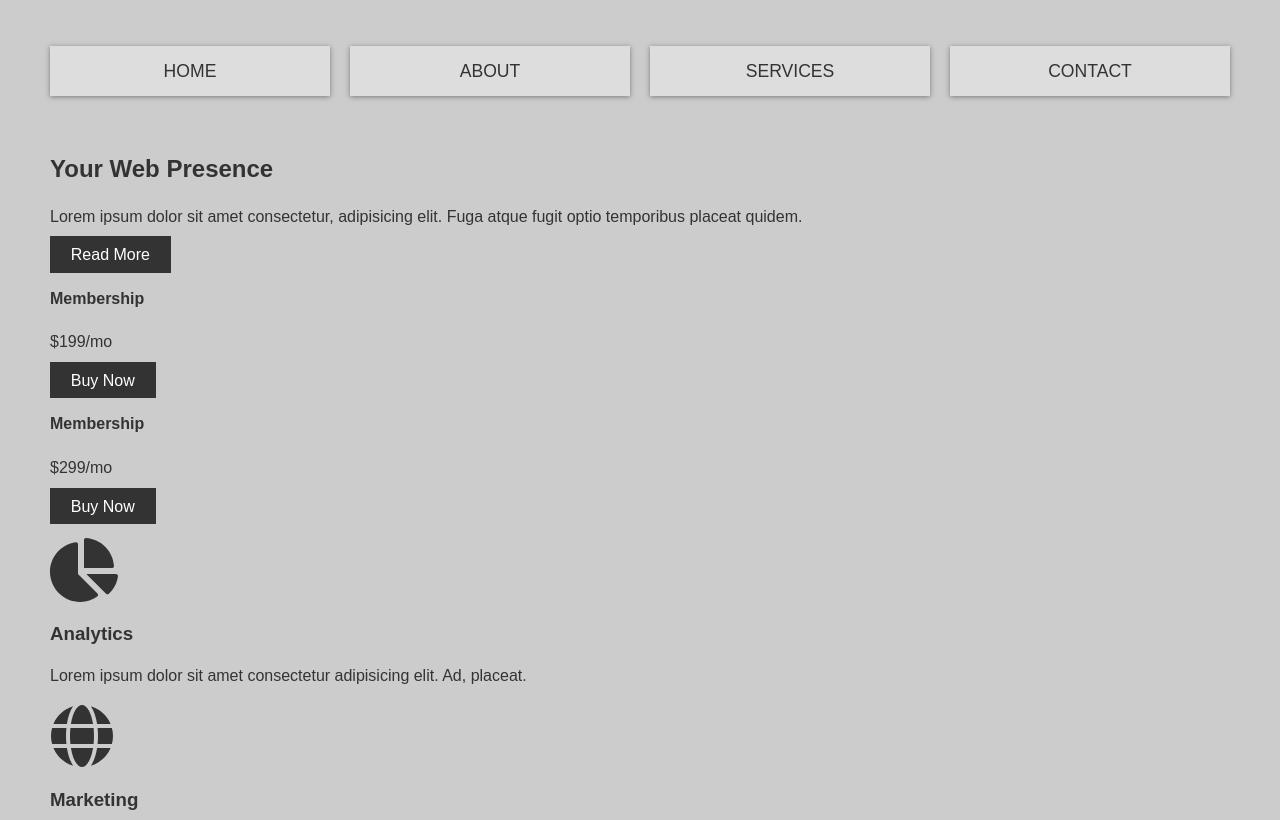
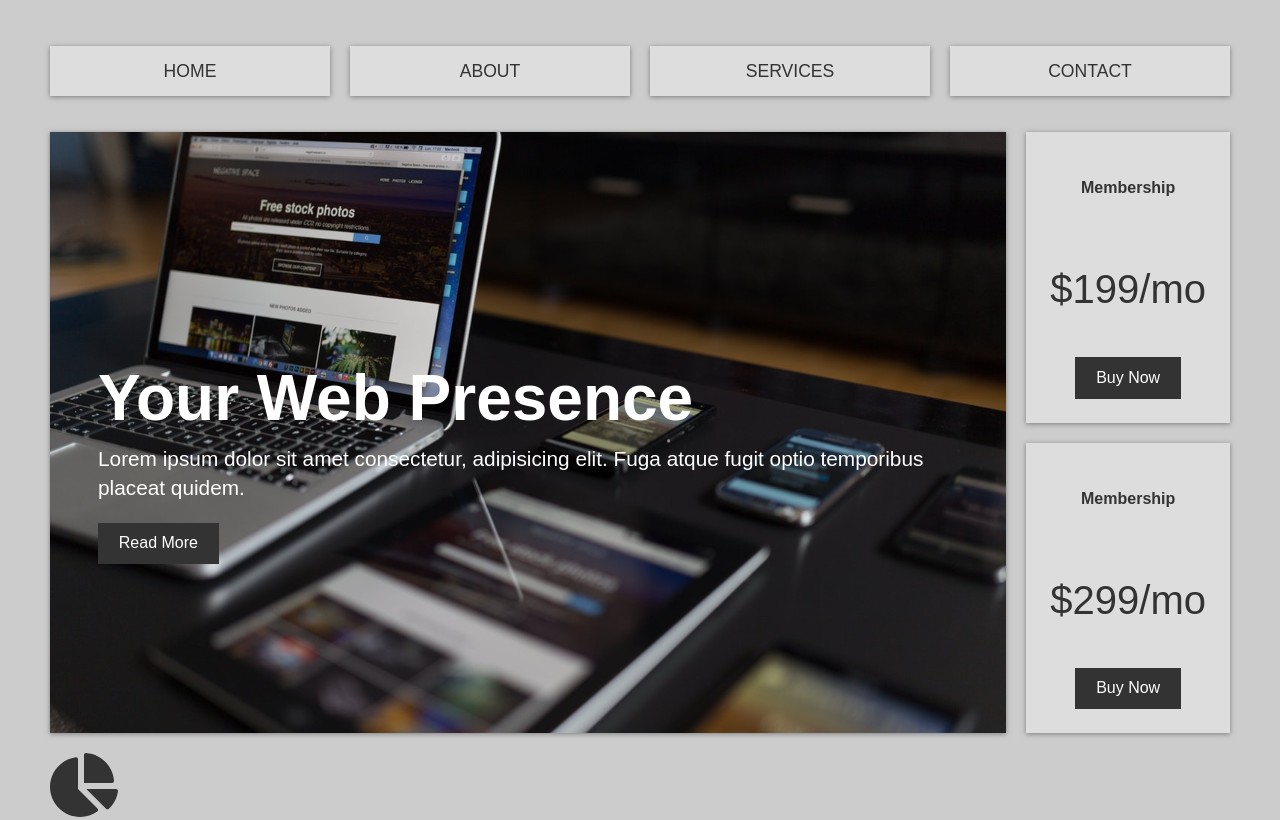
Before and after one commit to guiportooo/css-grid-website-example, a plain HTML site: page index.html in a window 1280 px wide. Shown: the top 820 px of the page. Drawn offline with Linux system fonts and the light colour scheme.

Commit message:
Add top container styles

```diff
--- a/style.css
+++ b/style.css
@@ -46,10 +46,10 @@ img {
 
 .main-nav a {
     display: block;
+    padding: 0.8rem;
     background: var(--primary);
     color: var(--dark);
     box-shadow: var(--shadow);
-    padding: 0.8rem;
     font-size: 1.1rem;
     text-decoration: none;
     text-align: center;
@@ -60,3 +60,61 @@ img {
     background: var(--dark);
     color: var(--light);
 }
+
+/* Top Container */
+.top-container {
+    display: grid;
+    grid-gap: 20px;
+    grid-template-areas:
+    'showcase showcase top-box-a'
+    'showcase showcase top-box-b';
+}
+
+/* Showcase */
+.showcase {
+    grid-area: showcase;
+    display: flex;
+    min-height: 500px;
+    padding: 3rem;
+    background: url(img/web.jpg);
+    background-size: cover;
+    background-position: center;
+    flex-direction: column;
+    align-items: start;
+    justify-content: center;
+    box-shadow: var(--shadow);
+}
+
+.showcase h1 {
+    color: var(--light);
+    margin-bottom: 0;
+    font-size: 4rem;
+}
+
+.showcase p {
+    color: var(--light);
+    margin-top: 0;
+    font-size: 1.3rem;
+}
+
+/* TopBox */
+.top-box {
+    display: grid;
+    align-items: center;
+    justify-items: center;
+    padding: 1.5rem;
+    background: var(--primary);
+    box-shadow: var(--shadow);
+}
+
+.top-box .price {
+    font-size: 2.5rem;
+}
+
+.top-box-a {
+    grid-area: top-box-a;
+}
+
+.top-box-b {
+    grid-area: top-box-b;
+}
```
